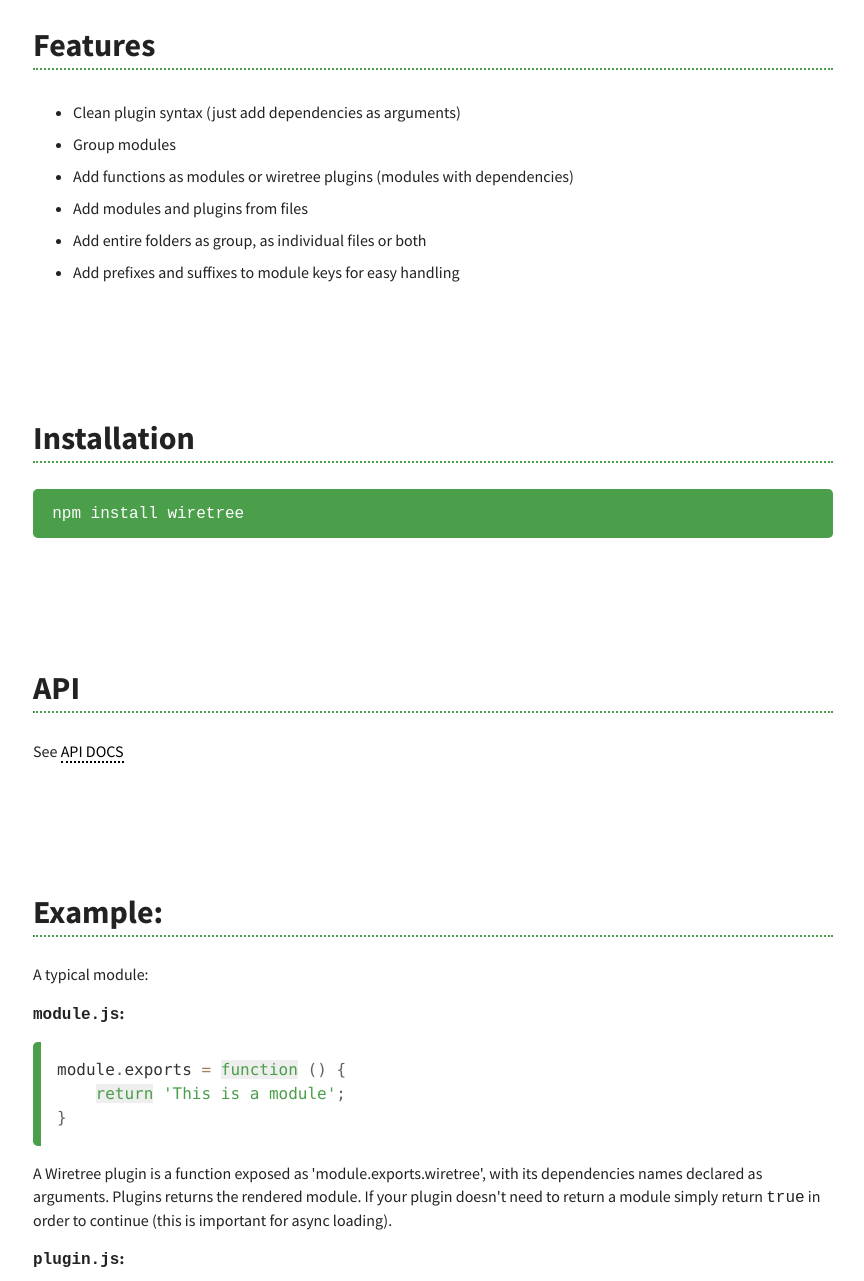
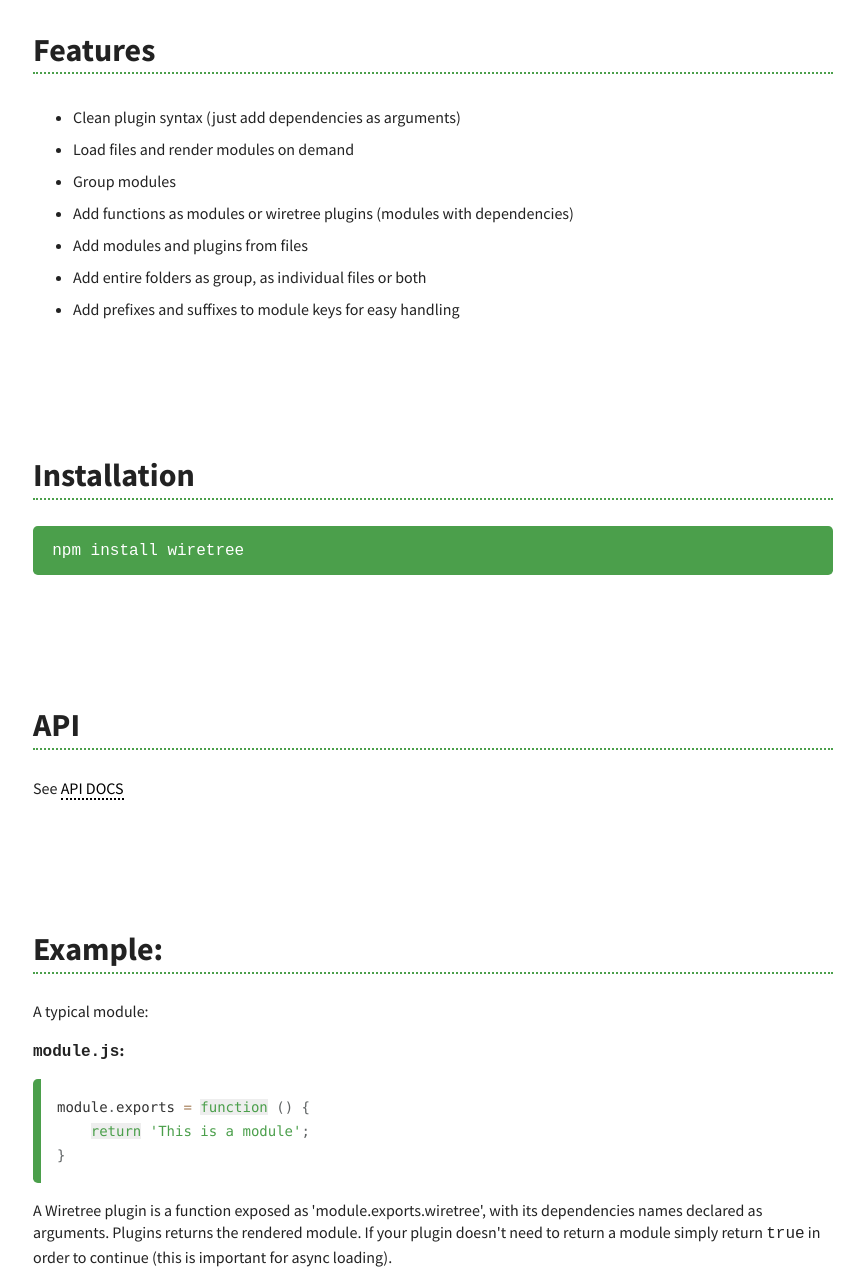
Before and after one commit to jacoborus/wiretree, a plain HTML site: page index.html in a window 1280 px wide. Shown: the part 700-1981 px from the top of the page, without its empty margins (207-1071 px from the left). Drawn offline with Linux system fonts and the light colour scheme.

Commit message:
updated to v0.2.2

```diff
--- a/css/main.css
+++ b/css/main.css
@@ -82,6 +82,10 @@
 }
 p.center {
     text-align: center;
+    font-size: 18px;
+}
+code[class*="language"] {
+    font-size: 14px;
 }
 .capa {
     float: left;
--- a/index.html
+++ b/index.html
@@ -37,6 +37,7 @@
 			<h2 id="features">Features</h2>
 <ul>
 <li>Clean plugin syntax (just add dependencies as arguments)</li>
+<li>Load files and render modules on demand</li>
 <li>Group modules</li>
 <li>Add functions as modules or wiretree plugins (modules with dependencies)</li>
 <li>Add modules and plugins from files</li>
```
